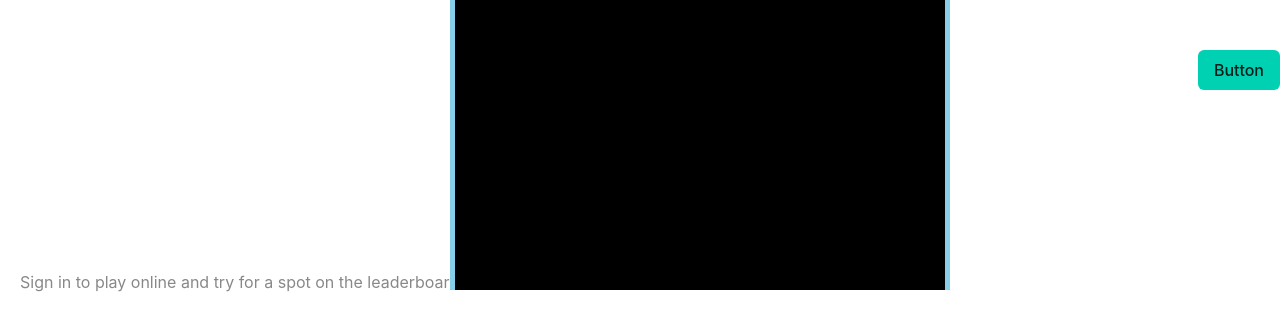
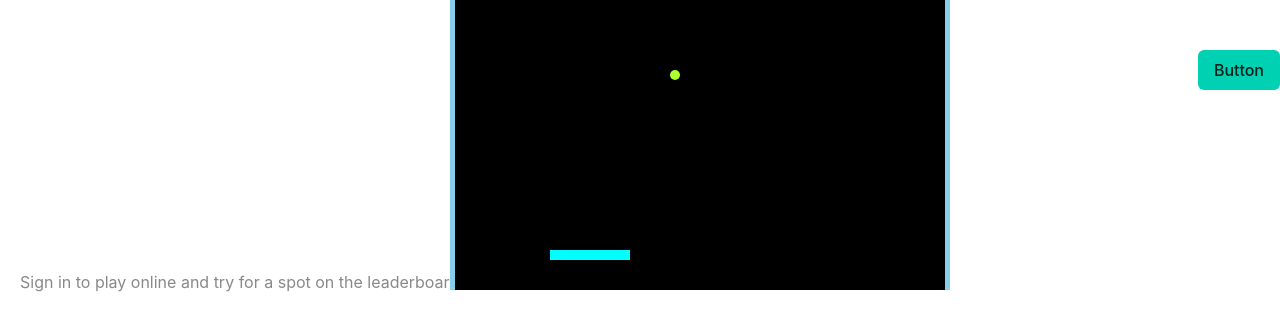
Before and after one commit to TheMetalBrothers/BrickBreaker, a React (Vite) app: page / in a window 1280 px wide. Shown: the part 330-640 px from the top of the page. Built offline with nearby package versions, Linux system fonts and the light colour scheme.

Commit message:
feat: update nav and build demo game

```diff
--- a/index.html
+++ b/index.html
@@ -11,6 +11,8 @@
     <div id="root"></div>
     <script type="module" src="/src/main.tsx"></script>
     <canvas id="board"></canvas>
+    <canvas id="paddle"></canvas>
+    <canvas id="ball"></canvas>
   </body>
   <button class="button is-primary">Button</button>
 </html>
--- a/src/styles/App.scss
+++ b/src/styles/App.scss
@@ -61,6 +61,25 @@ body {
     left: 450px;
 }
 
+#paddle {
+    background-color: cyan;
+    height: 10px;
+    width: 80px;
+    position: absolute;
+    top: 580px;
+    left: 550px;
+}
+
+#ball {
+    background-color: greenyellow;
+    height: 10px;
+    width: 10px;
+    position: absolute;
+    top: 400px;
+    left: 670px;
+    border-radius: 50%;
+}
+
 button.score {
     position: absolute;
     top: 100px;
```
